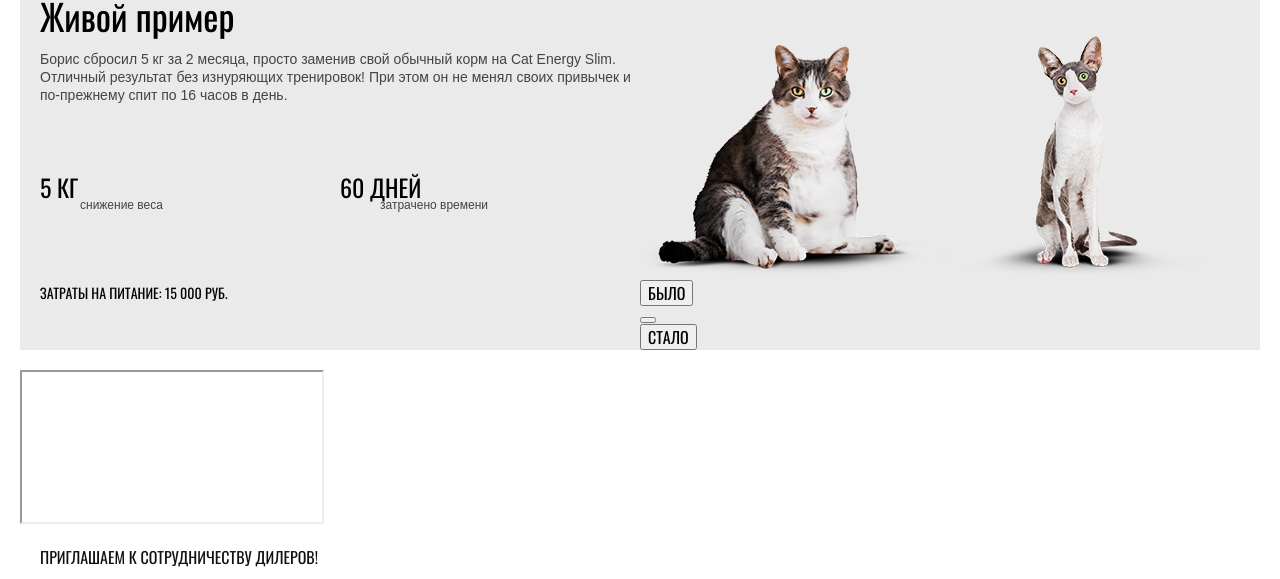
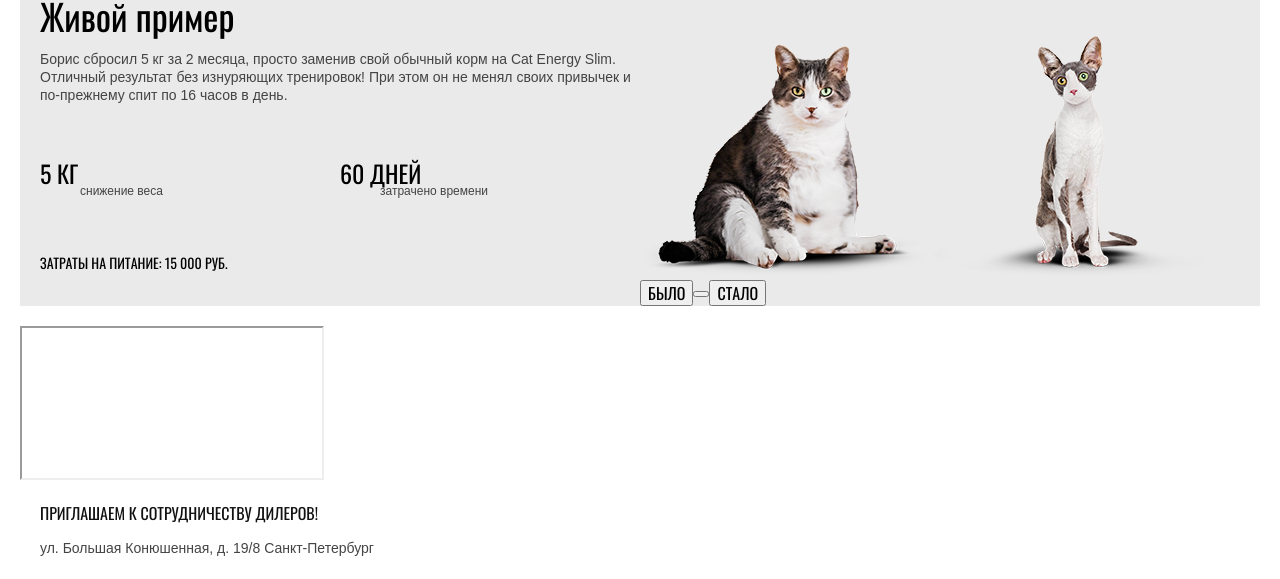
Before and after one commit to tsyganovp/99239-cat-energy-22, a website: page source/index.html in a window 1280 px wide. Shown: the part 1156-1735 px from the top of the page. Drawn offline with nearby package versions, Linux system fonts and the light colour scheme; files that its build step writes are made by us from their sources.

Commit message:
Поведение example

```diff
--- a/source/sass/blocks/slider-controls.scss
+++ b/source/sass/blocks/slider-controls.scss
@@ -1,3 +1,7 @@
+.slider-controls {
+  display: flex;
+  flex-direction: row;
+}
 .slider-controls__before-button,
 .slider-controls__after-button {
   font-size: 16px;
```
